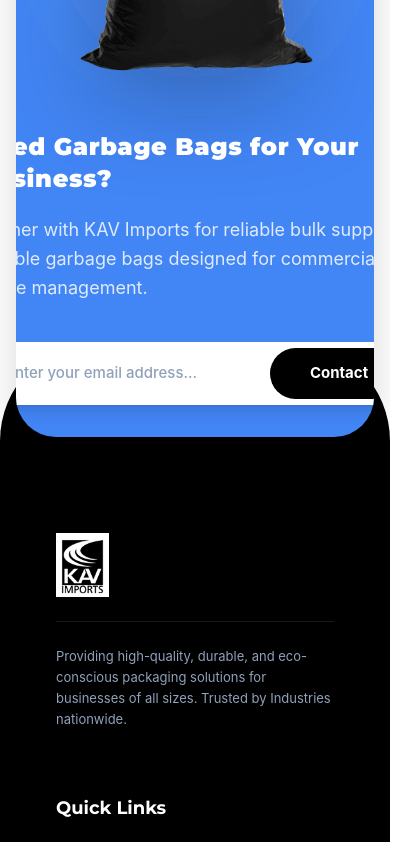
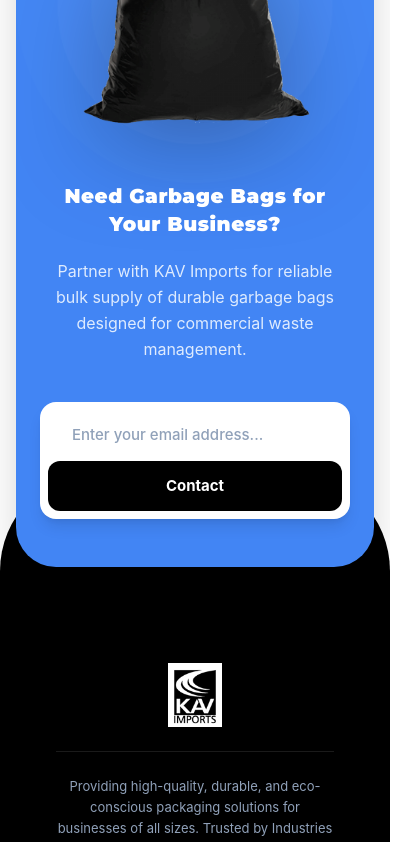
Before and after one commit to Pruthatek7/kav-imports-frontend, a React (Vite) app: page / in a window 390 px wide. Shown: the part 10980-11822 px from the top of the page, 420 px wide, since content can reach past the window. Built offline with nearby package versions, Linux system fonts and the light colour scheme.

Commit message:
fix: mobile view fixes

```diff
--- a/src/components/landing/IndustriesSection.tsx
+++ b/src/components/landing/IndustriesSection.tsx
@@ -37,7 +37,7 @@
         <div className="mt-16 grid gap-4 lg:grid-cols-2 justify-center items-center">
           {/* Image panel */}
           <div
-            className="group relative mx-auto w-[450px] lg:w-[450px] overflow-hidden rounded-[32px] border border-blue-400 py-4 z-10 pt-16 transition-shadow hover:shadow-xl sm:p-8"
+            className="group relative mx-auto w-[350px] lg:w-[450px] overflow-hidden rounded-[32px] border border-blue-400 py-4 z-10 pt-16 transition-shadow hover:shadow-xl sm:p-8"
             style={{
               backgroundImage: `url("${sectionBgImage}")`,
               backgroundColor: imageCardBg,
@@ -45,7 +45,7 @@
               backgroundPosition: 'center'
             }}
           >
-            <div className="relative z-10 mx-auto w-full">
+            <div className="relative z-10 mx-auto w-full ">
               <img
                 src={productImage}
                 alt={productImageAlt}
--- a/src/components/landing/LandingFooter.tsx
+++ b/src/components/landing/LandingFooter.tsx
@@ -33,7 +33,7 @@
       {/* Blue CTA Banner Section */}
       <div className="relative z-20 px-4 md:px-8 lg:px-12 -mb-24">
         <div className="mx-auto max-w-[1350px] overflow-hidden rounded-[40px] bg-[#4285F4] shadow-2xl">
-          <div className="relative grid items-center justify-center gap-2 px-8 py-8 md:px-16 lg:grid-cols-[2fr_1fr] lg:py-4">
+          <div className="relative grid items-center justify-center gap-2 px-6 py-12 md:px-16 lg:grid-cols-[2fr_1fr] lg:py-4">
             {/* Background pattern (Ripple Effect) */}
             <img
               src={rippleEffect}
@@ -43,23 +43,23 @@
               className="absolute left-1/2 top-[25%] lg:left-auto lg:right-20 lg:top-1/2 -translate-y-1/2 -translate-x-1/2 lg:translate-x-1/4 opacity-100 pointer-events-none block w-full max-w-[400px] sm:max-w-[500px] lg:max-w-[600px] mix-blend-soft-light"
             />
 
-            <div className="relative z-10 order-2 lg:order-1">
-              <h3 className="font-montserrat text-2xl font-black tracking-wide text-white lg:text-[32px] lg:leading-[1.1]">
+            <div className="relative z-10 order-2 lg:order-1 flex flex-col items-center text-center lg:items-start lg:text-left w-full">
+              <h3 className="font-montserrat text-xl sm:text-2xl font-black tracking-wide text-white lg:text-[32px] lg:leading-[1.1]">
                 {ctaTitle}
               </h3>
-              <p className="mt-5 max-w-[500px] text-lg leading-relaxed text-blue-50/90">
+              <p className="mt-5 max-w-[500px] text-base sm:text-lg leading-relaxed text-blue-50/90">
                 {ctaSubtitle}
               </p>
 
-              <div className="mt-10 flex max-w-[480px] items-center rounded-full bg-white p-1.5 shadow-lg">
+              <div className="mt-10 flex w-full max-w-[480px] flex-col sm:flex-row items-center rounded-2xl sm:rounded-full bg-white p-2 sm:p-1.5 shadow-lg">
                 <input
                   type="email"
-                  className="flex-1 bg-transparent px-6 text-[15px] font-medium text-slate-900 outline-none placeholder:text-slate-400"
+                  className="w-full sm:flex-1 bg-transparent px-6 py-3.5 sm:py-0 text-[15px] font-medium text-slate-900 outline-none placeholder:text-slate-400 min-w-0"
                   placeholder="Enter your email address..."
                 />
                 <button
                   type="button"
-                  className="rounded-full bg-black px-10 py-3.5 text-[15px] font-bold text-white transition hover:bg-slate-800 active:scale-95 cursor-pointer"
+                  className="w-full sm:w-auto rounded-xl sm:rounded-full bg-black px-10 py-3.5 text-[15px] font-bold text-white transition hover:bg-slate-800 active:scale-95 cursor-pointer"
                 >
                   Contact
                 </button>
@@ -87,9 +87,9 @@
         <div className="relative z-10 mx-auto max-w-[1450px] px-6 lg:px-12">
           <div className="grid gap-y-16 gap-x-8 sm:grid-cols-2 md:grid-cols-3 lg:grid-cols-3 xl:grid-cols-6 pb-16">
             {/* Brand Column */}
-            <div className="lg:col-span-1">
+            <div className="lg:col-span-1 flex flex-col items-center text-center lg:items-start lg:text-left">
               <img src={logo} alt="KAV Imports" width={83} height={100} className="h-16 w-auto" />
-              <div className="mt-6 border-t border-white/10 pt-6">
+              <div className="mt-6 border-t border-white/10 pt-6 w-full">
                 <p className="text-[13px] leading-relaxed text-slate-400">
                   Providing high-quality, durable, and eco-conscious packaging solutions for businesses of all sizes. Trusted by Industries nationwide.
                 </p>
```
